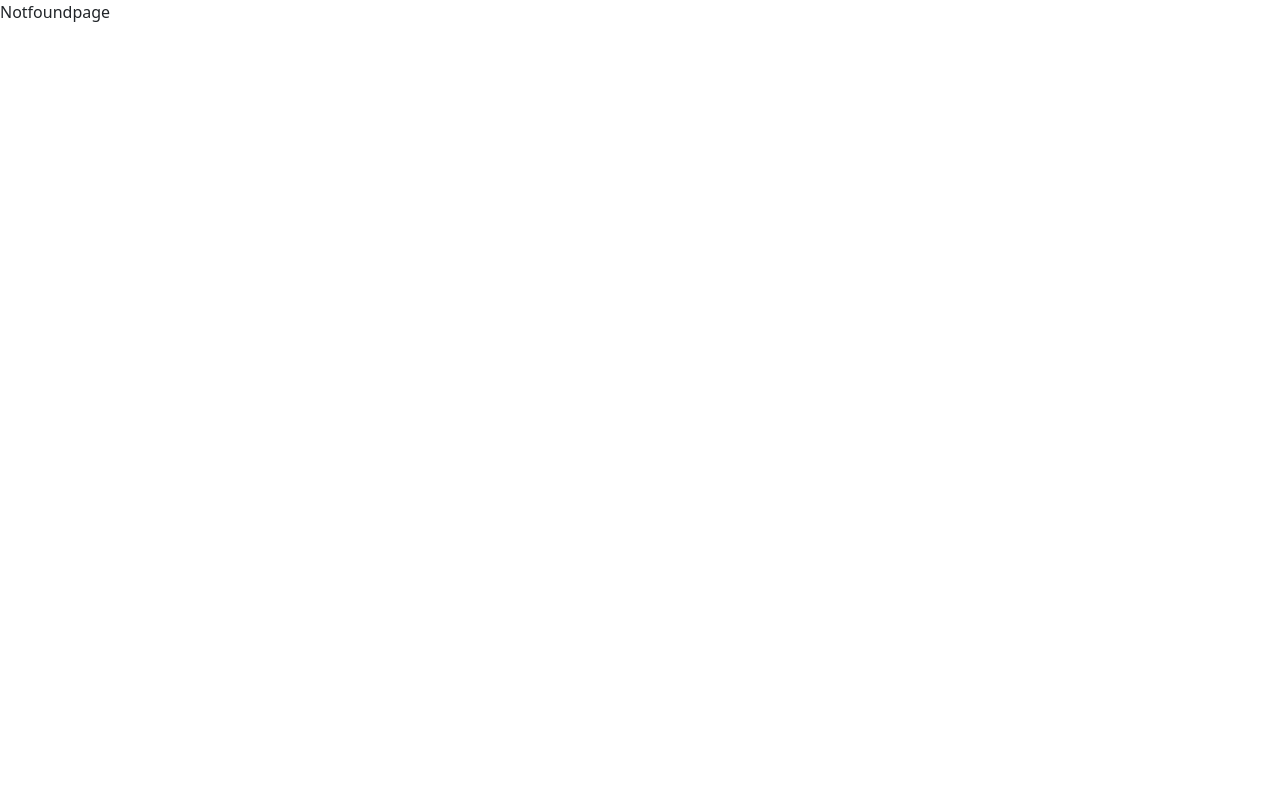
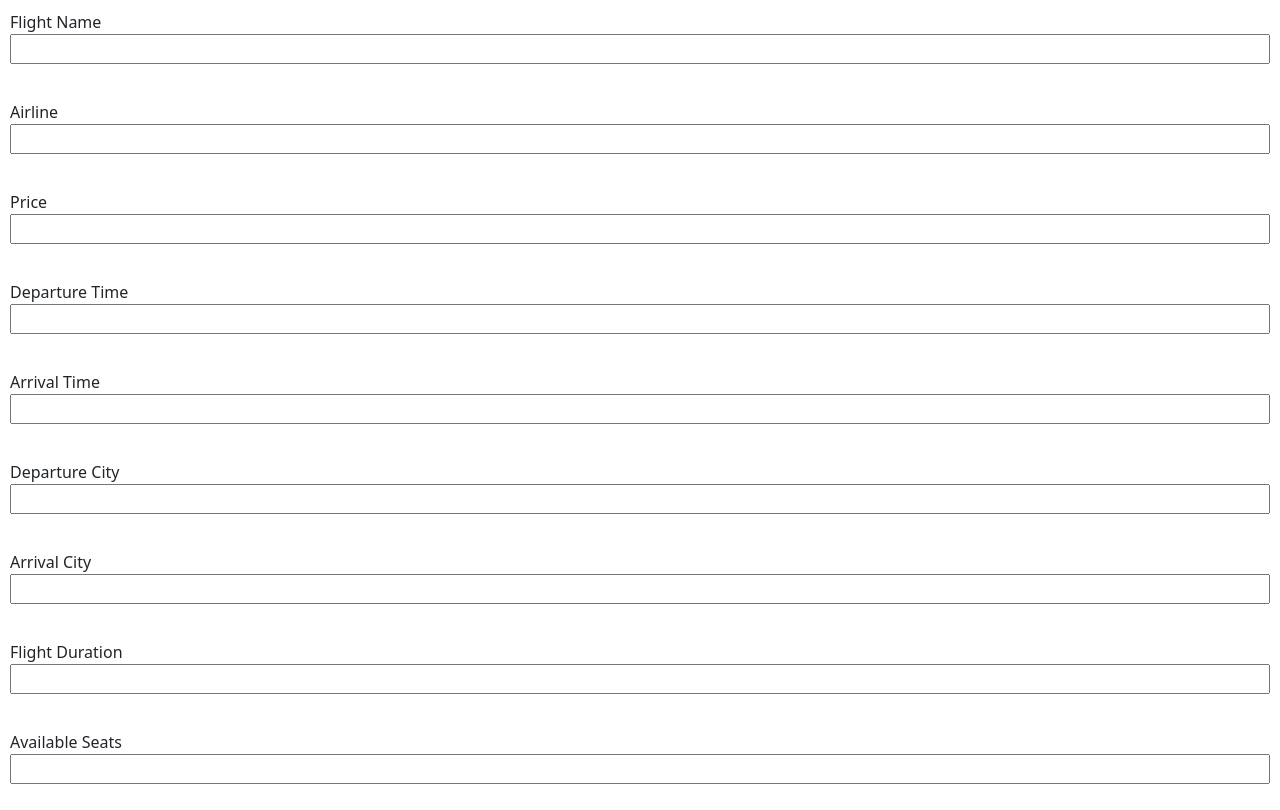
Before and after one commit to frontenddevtrainer/my-react-app-21-sep, a React (Vite) app: page /admin/add-flight in a window 1280 px wide. Built offline with nearby package versions, Linux system fonts and the light colour scheme.

Commit message:
Setup form for add

```diff
--- a/package.json
+++ b/package.json
@@ -18,6 +18,7 @@
   "dependencies": {
     "@reduxjs/toolkit": "^2.2.7",
     "bootstrap": "^5.3.3",
+    "formik": "^2.4.6",
     "json-server": "^0.17.4",
     "react": "^18.3.1",
     "react-bootstrap": "^2.10.5",
--- /dev/null
+++ b/src/components/controls/text-input/text-input.component.jsx
@@ -0,0 +1,14 @@
+import styles from "./text-input.module.css";
+
+console.log(styles);
+
+const TextInput = ({ label, type = "text", change = () => {}, name = "" }) => {
+  return (
+    <p className={styles["text-row"]}>
+      <label>{label}</label>
+      <input type={type} name={name} onChange={change} />
+    </p>
+  );
+};
+
+export default TextInput;
--- /dev/null
+++ b/src/components/controls/text-input/text-input.module.css
@@ -0,0 +1,6 @@
+.text-row {
+    display: flex;
+    flex-direction: column;
+    padding: 10px;
+
+}
--- /dev/null
+++ b/src/pages/admin/add-flight/add-flight-page.component.jsx
@@ -0,0 +1,19 @@
+import TextInput from "../../../components/controls/text-input/text-input.component";
+
+const AddFlightPage = () => {
+  return (
+    <form>
+      <TextInput label={"Flight Name"} name="flight_name" />
+      <TextInput label={"Airline"} name="airline" />
+      <TextInput label={"Price"} name="price" />
+      <TextInput label={"Departure Time"} name="departure_time" />
+      <TextInput label={"Arrival Time"} name="arrival_time" />
+      <TextInput label={"Departure City"} name="departure_city" />
+      <TextInput label={"Arrival City"} name="arrival_city" />
+      <TextInput label={"Flight Duration"} name="flight_duration" />
+      <TextInput label={"Available Seats"} name="available_seats" />
+    </form>
+  );
+};
+
+export default AddFlightPage;
```
Also changed, not shown: src/routes.jsx (+16 -7 lines), 1 other file (tests, documents, lock files or other folders).
